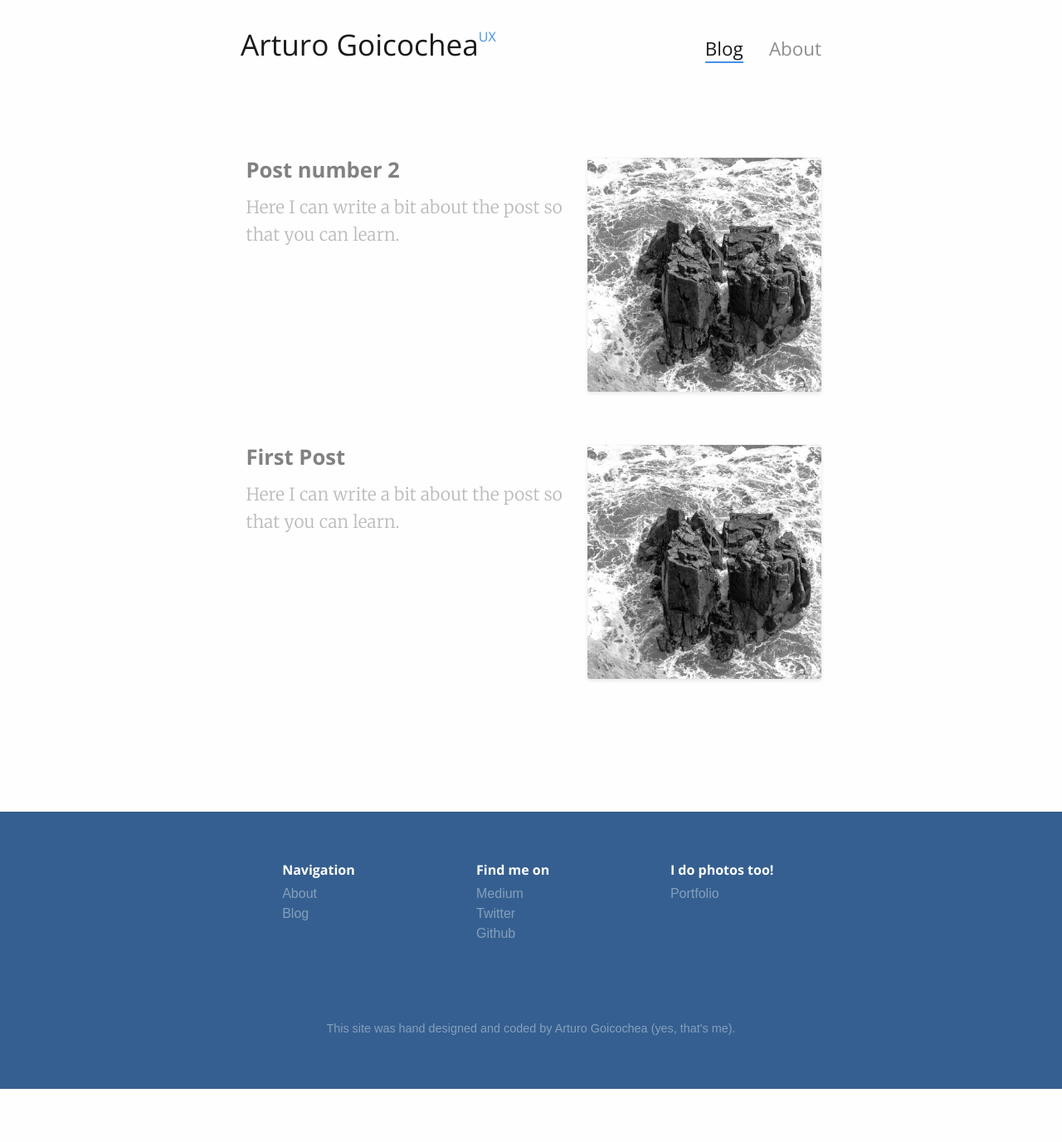
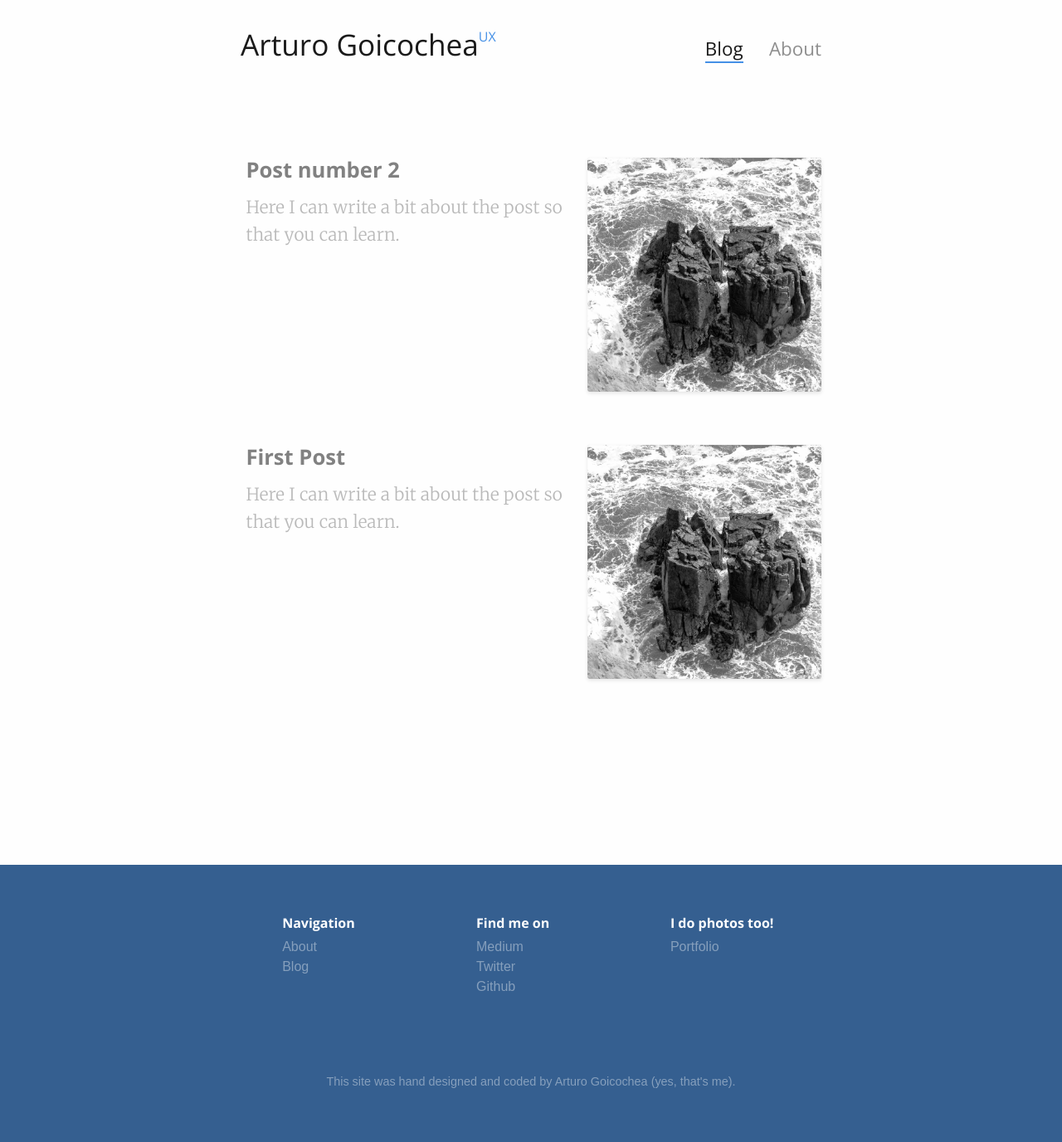
Before and after one commit to arturogh/arturogh, a Jekyll site: the page built from index.html, in a window 1280 px wide. Shown: the whole page at 83% size. Built offline with Jekyll 4.4.1, drawn with Linux system fonts in a browser that asks for light colours; the list of posts is cut into pages by our own code; before the commit the page ends 1312 px from its top, so only the background shows below that.

Commit message:
Added margin top to footer

```diff
--- a/public/css/main.css
+++ b/public/css/main.css
@@ -585,6 +585,7 @@ picture {
 .footer {
   background: #355f90;
   padding: 3.84em 1.618em;
+  margin-top: 4em;
   width: 100%; }
   .footer .footer-links {
     margin-bottom: 1.92em; }
```
